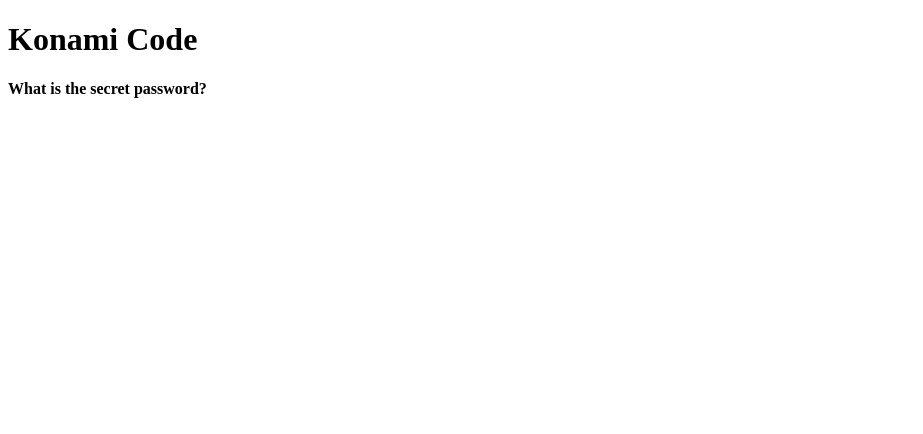
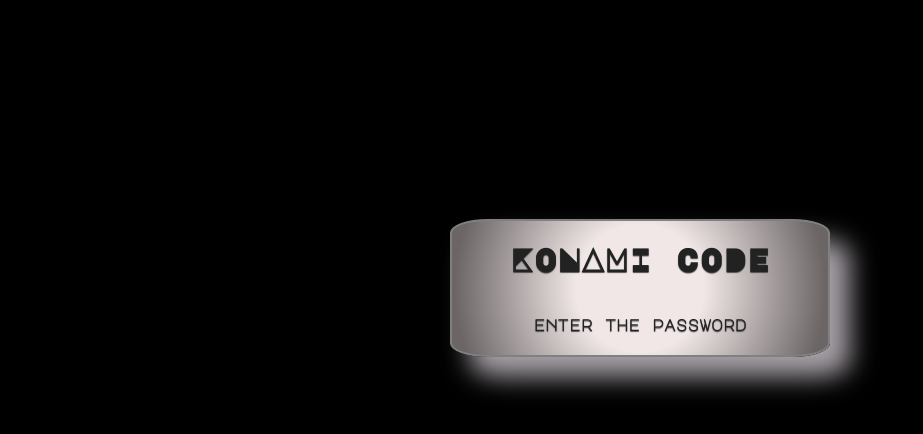
Before and after one commit to alexandrahamner/bash-codeup-web-exercises, a plain HTML site: page konami.html in a window 1280 px wide. Shown: the whole page, without its empty margins (0-923 px from the left). Drawn offline with nearby package versions, Linux system fonts and the light colour scheme.

Commit message:
feat: added styling to the page before the cheat code is activated.

```diff
--- /dev/null
+++ b/css/konami-style.css
@@ -0,0 +1,30 @@
+* {
+    box-sizing: border-box;
+}
+body {
+    display: flex;
+    justify-content: center;
+    align-items: center;
+    height: 70vh;
+    font-family: 'Major Mono Display', monospace;
+    background-color: black;
+
+}
+.container {
+    display: flex;
+    flex-direction: column;
+    align-items: center;
+    background: rgb(241,231,231);
+    background: radial-gradient(circle, rgba(241,231,231,1) 32%, rgba(107,101,101,1) 93%);
+    width: 30%;
+    border: solid gray 2px;
+    border-radius: 10%;
+    -webkit-box-shadow: 20px 20px 26px 0px rgba(204,196,204,0.82);
+    -moz-box-shadow: 20px 20px 26px 0px rgba(204,196,204,0.82);
+    box-shadow: 20px 20px 26px 0px rgba(204,196,204,0.82);
+}
+
+.main-text {
+    text-shadow: 0px 1px 1px #4d4d4d;
+    color: #222;
+}
--- a/konami.html
+++ b/konami.html
@@ -3,11 +3,15 @@
 <head>
     <meta charset="UTF-8">
     <title>Konami Code</title>
+    <link href="https://fonts.googleapis.com/css2?family=Major+Mono+Display&display=swap" rel="stylesheet">
+    <link rel="stylesheet" href="css/konami-style.css">
 </head>
 <body>
-    <h1>Konami Code</h1>
-    <h4>What is the secret password?</h4>
 
+    <div class="container">
+    <h1 class="main-text">KONAMI CODE</h1>
+    <h4 class="main-text">enter the password</h4>
+    </div>
 
     <script
             src="https://code.jquery.com/jquery-2.2.4.min.js"
```
